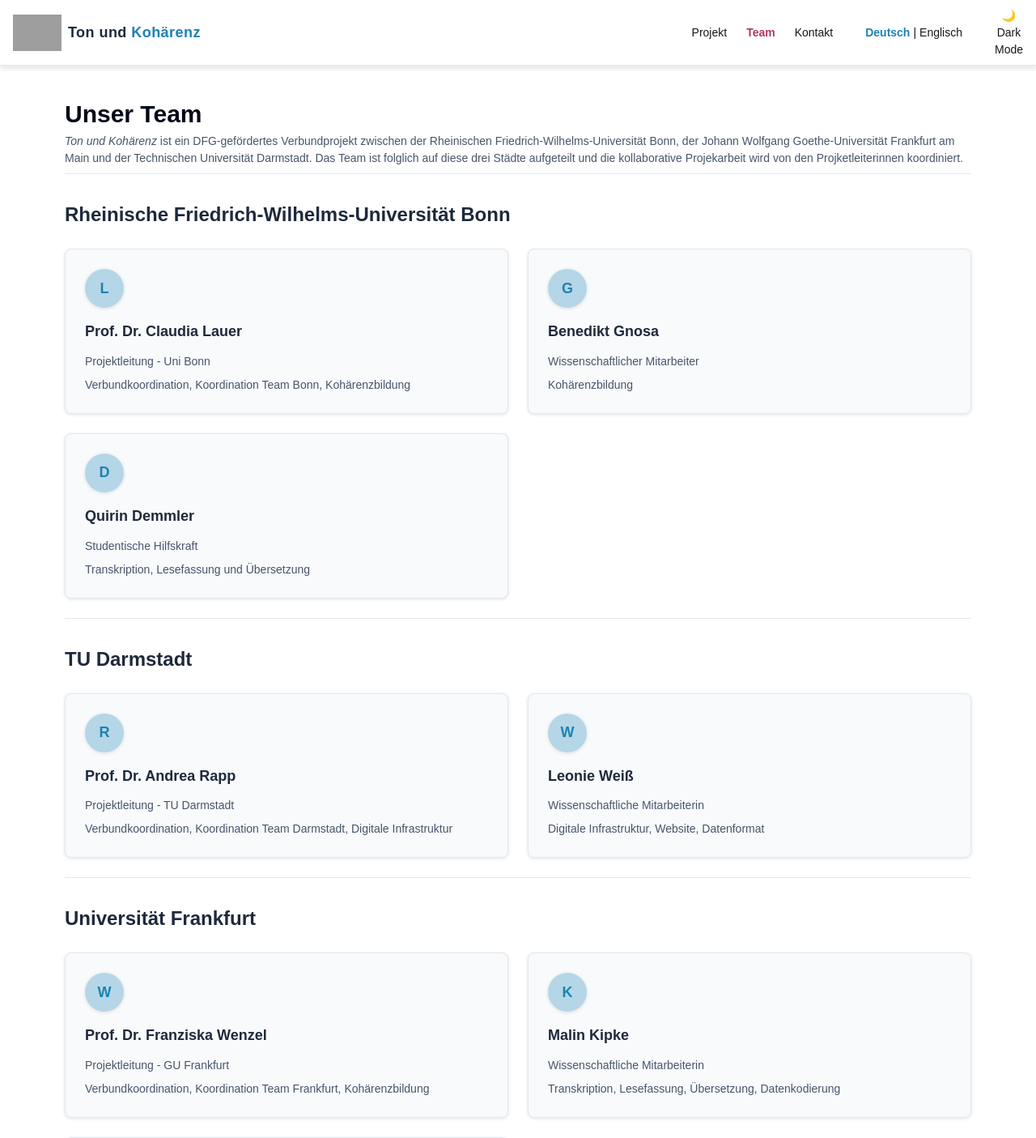
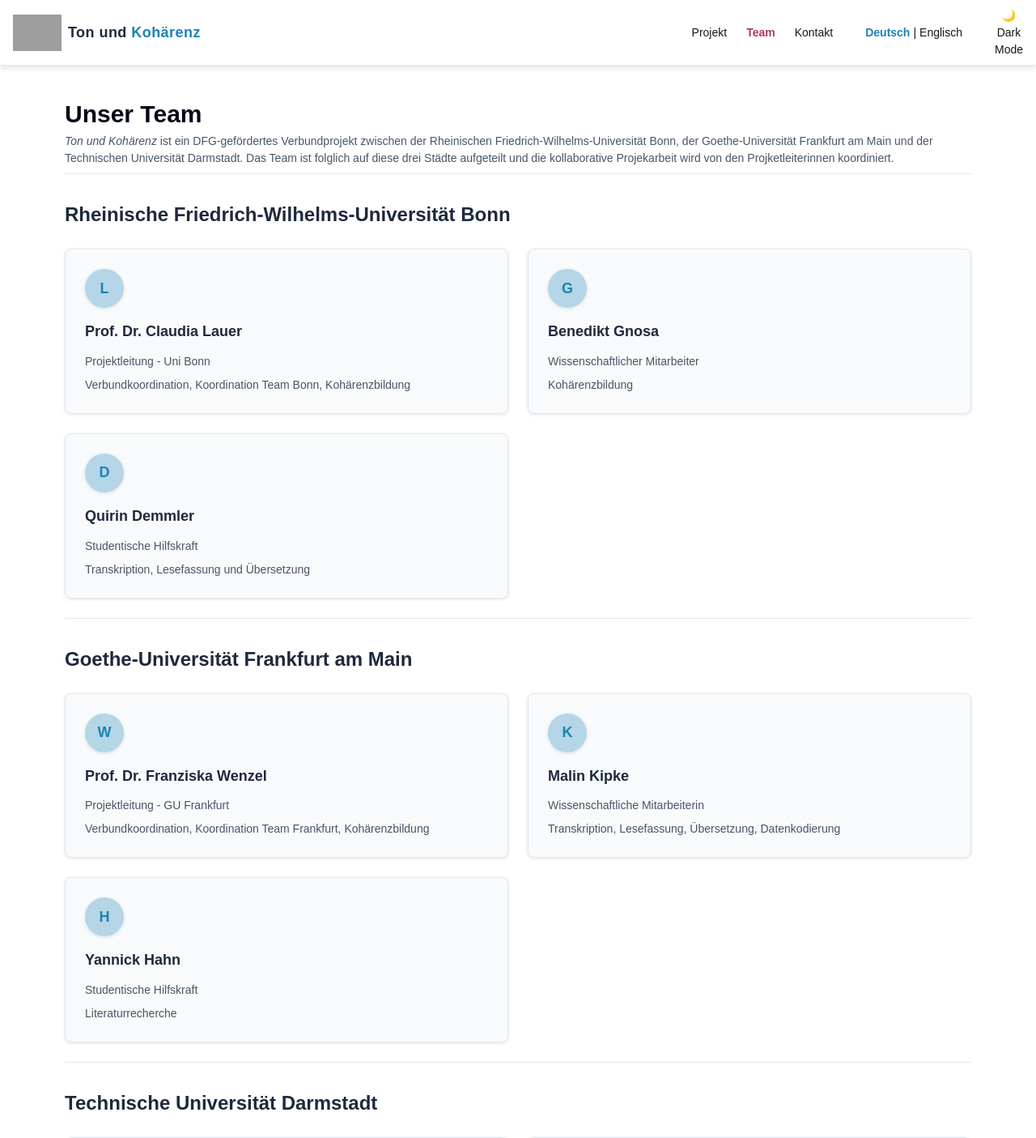
Before and after one commit to tonkohaerenz/tonkohaerenz.github.io, a Next.js app: page /team in a window 1280 px wide. Shown: the top 1405 px of the page at 81% size. Built offline with nearby package versions, Linux system fonts and the light colour scheme; grey boxes are pictures that could not be loaded.

Commit message:
Teamseiten überarbeitet

```diff
--- a/src/app/en/page.tsx
+++ b/src/app/en/page.tsx
@@ -27,6 +27,7 @@ export default function HomePage() {
           </h1>
           <p>
             Funding: DFG | Project duration: 10/2025 – 09/2028<br/>
+            GEPRIS: <a href="https://gepris.dfg.de/project/556112393?lang=en" target="_blank">https://gepris.dfg.de/project/556112393?lang=en</a>
           </p>
           </div>
         </header>
--- a/src/app/en/team/page.tsx
+++ b/src/app/en/team/page.tsx
@@ -66,7 +66,7 @@ export default function TeamPage() {
     <section className="section-spacing">
       <header>
         <h1>Our Team</h1>
-        <p><span className="italic">Tone and Coherence</span> is a DFG-funded collaborative project between the University of Bonn (Rheinische Friedrich-Wilhelms-Universität), Johann Wolfgang Goethe University Frankfurt, and the Technical University of Darmstadt. The team is therefore spread across these three cities, and the collaborative project work is coordinated by the project leaders.</p>
+        <p><span className="italic">Tone and Coherence</span> is a DFG-funded collaborative project between the University of Bonn (Rheinische Friedrich-Wilhelms-Universität), Goethe University Frankfurt/Main, and the Technical University of Darmstadt. The team is therefore spread across these three cities, and the collaborative project work is coordinated by the project leaders.</p>
       </header>
 
       <h2>University of Bonn</h2>
@@ -97,9 +97,9 @@ export default function TeamPage() {
       </div>
 
       <hr/>
-      <h2>TU Darmstadt</h2>
+      <h2>Goethe University Frankfurt/Main</h2>
       <div className="grid-team">
-        {teamMembersDarmstadt.map((member, index) => (
+        {teamMembersFrankfurt.map((member, index) => (
           member.link? (
             <a key={index} href={member.link} target="_blank">
               <div className="cardLink">
@@ -125,9 +125,9 @@ export default function TeamPage() {
       </div>
 
       <hr/>
-      <h2>University Frankfurt</h2>
+      <h2>Technical University of Darmstadt</h2>
       <div className="grid-team">
-        {teamMembersFrankfurt.map((member, index) => (
+        {teamMembersDarmstadt.map((member, index) => (
           member.link? (
             <a key={index} href={member.link} target="_blank">
               <div className="cardLink">
--- a/src/app/globals-LW.css
+++ b/src/app/globals-LW.css
@@ -148,7 +148,11 @@ figcaption {
   color: var(--text-caption);
 }
 .blue{
-  color: var(--blue)
+  color: var(--blue);
+}
+
+.red{
+  color: var(--red);
 }
 
 Link {
@@ -420,3 +424,8 @@ figure {
   gap: 1rem;
   font-size: 0.875rem;
 }
+
+a:hover {
+  text-decoration: underline;
+  color: var(--blue);
+}
--- a/src/app/page.tsx
+++ b/src/app/page.tsx
@@ -1,6 +1,7 @@
 // app/page.tsx
 
 import Image from "next/image";
+import Link from "next/link";
 
 export default function HomePage() {
   return (
@@ -15,6 +16,7 @@ export default function HomePage() {
         </h1>
         <p>
           Finanzierung: DFG | Laufzeit: 10/2025 – 09/2028<br/>
+          GEPRIS: <a href="https://gepris.dfg.de/project/556112393" target="_blank">https://gepris.dfg.de/project/556112393</a>
         </p>
       </header>
 
--- a/src/app/team/page.tsx
+++ b/src/app/team/page.tsx
@@ -67,7 +67,7 @@ export default function TeamPage() {
     <section className="section-spacing">
       <header>
         <h1>Unser Team</h1>
-        <p><span className="italic">Ton und Kohärenz</span> ist ein DFG-gefördertes Verbundprojekt zwischen der Rheinischen Friedrich-Wilhelms-Universität Bonn, der Johann Wolfgang Goethe-Universität Frankfurt am Main und der Technischen Universität Darmstadt. Das Team ist folglich auf diese drei Städte aufgeteilt und die kollaborative Projekarbeit wird von den Projketleiterinnen koordiniert.</p>
+        <p><span className="italic">Ton und Kohärenz</span> ist ein DFG-gefördertes Verbundprojekt zwischen der Rheinischen Friedrich-Wilhelms-Universität Bonn, der Goethe-Universität Frankfurt am Main und der Technischen Universität Darmstadt. Das Team ist folglich auf diese drei Städte aufgeteilt und die kollaborative Projekarbeit wird von den Projketleiterinnen koordiniert.</p>
       </header>
 
       <h2>Rheinische Friedrich-Wilhelms-Universität Bonn</h2>
@@ -98,9 +98,9 @@ export default function TeamPage() {
       </div>
 
       <hr/>
-      <h2>TU Darmstadt</h2>
+      <h2>Goethe-Universität Frankfurt am Main</h2>
       <div className="grid-team">
-        {teamMembersDarmstadt.map((member, index) => (
+        {teamMembersFrankfurt.map((member, index) => (
           member.link? (
             <a key={index} href={member.link} target="_blank">
               <div className="cardLink">
@@ -126,9 +126,9 @@ export default function TeamPage() {
       </div>
 
       <hr/>
-      <h2>Universität Frankfurt</h2>
+      <h2>Technische Universität Darmstadt</h2>
       <div className="grid-team">
-        {teamMembersFrankfurt.map((member, index) => (
+        {teamMembersDarmstadt.map((member, index) => (
           member.link? (
             <a key={index} href={member.link} target="_blank">
               <div className="cardLink">
```
